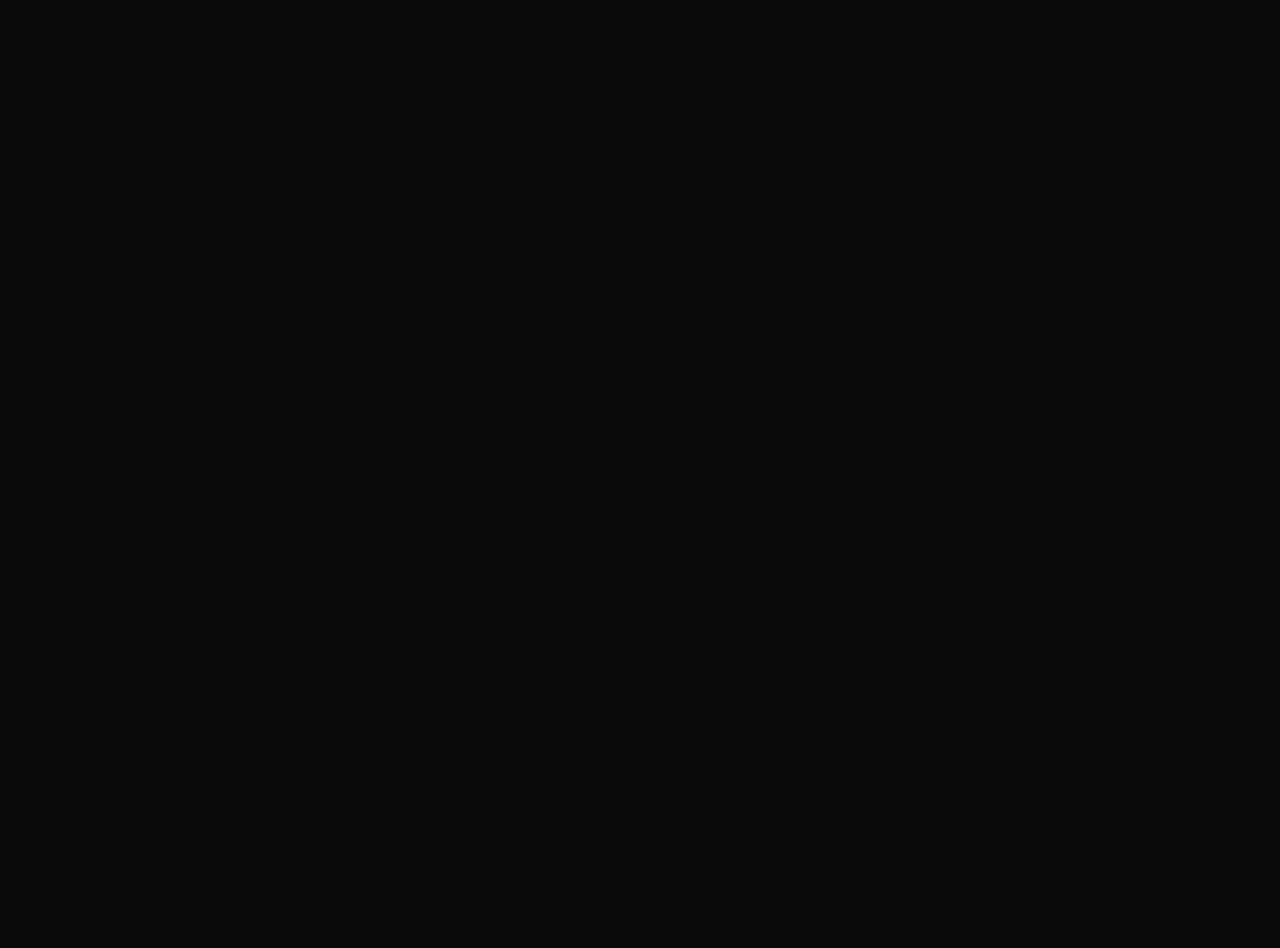
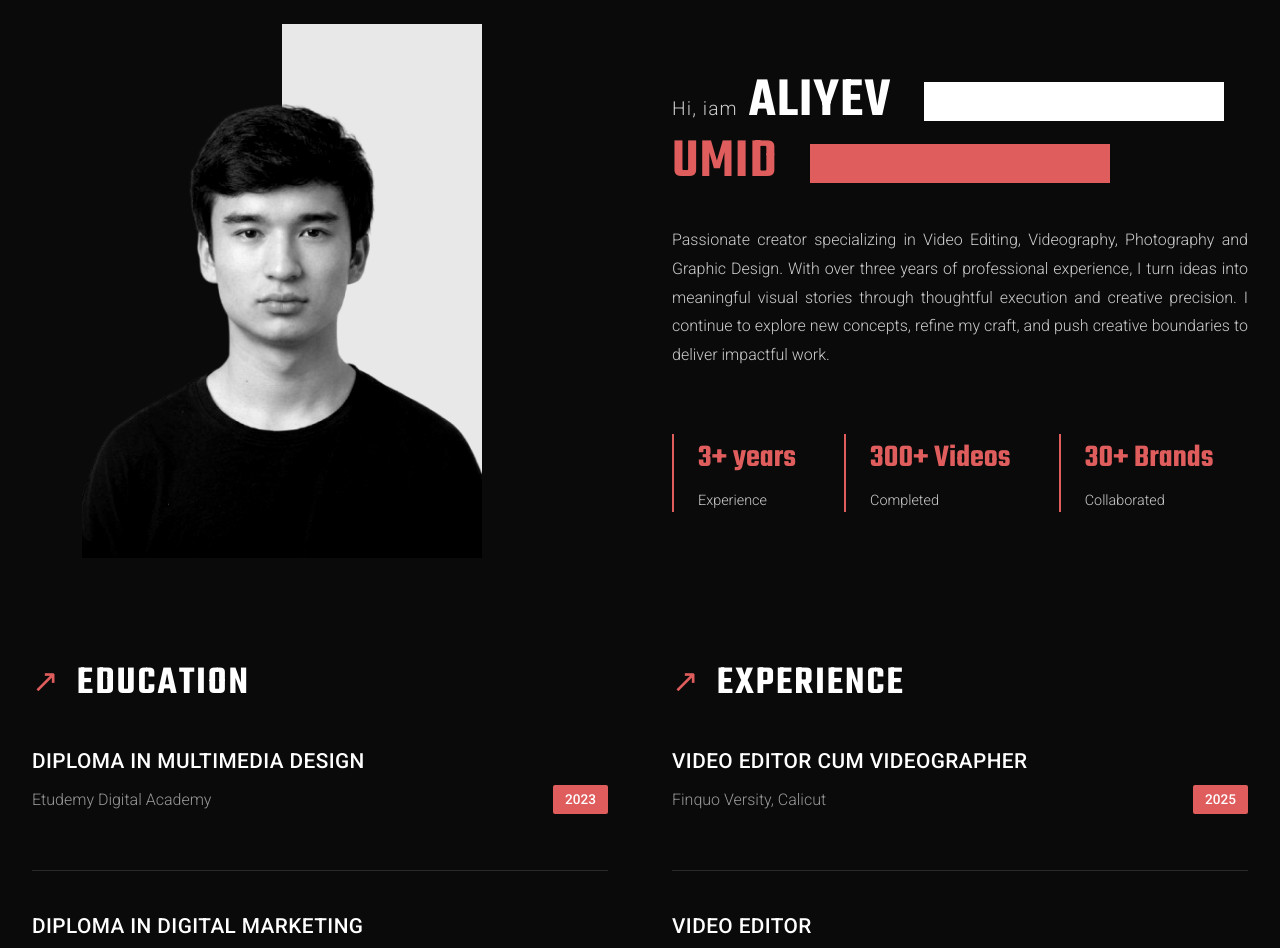
Before and after one commit to alievbaxtiyor/umidshots-ui, a React (Vite) app: page / in a window 1280 px wide. Shown: the part 840-1788 px from the top of the page. Before the commit the page ends 800 px from the top, so only its background shows below. Built offline with nearby package versions, Linux system fonts and the light colour scheme.

Commit message:
Add AboutSection component and styles; refactor HeroSection layout for improved design

```diff
--- a/src/App.jsx
+++ b/src/App.jsx
@@ -1,10 +1,12 @@
 import './App.css'
 import { HeroSection } from './components/HeroSectionNew'
+import { AboutSection } from './components/AboutSectionFinal'
 
 function App() {
   return (
     <div className="portfolio-app">
       <HeroSection />
+      <AboutSection />
     </div>
   )
 }
--- /dev/null
+++ b/src/components/AboutSection.css
@@ -0,0 +1,295 @@
+/* About Section */
+.about-section {
+  min-height: 100vh;
+  background-color: #0a0a0a;
+  color: #ffffff;
+  padding: 4rem 2rem;
+  position: relative;
+  overflow: hidden;
+}
+
+.about-container {
+  max-width: 1400px;
+  margin: 0 auto;
+  position: relative;
+  z-index: 2;
+}
+
+/* Top Section - Profile and Intro */
+.about-top {
+  display: grid;
+  grid-template-columns: 1fr 1fr;
+  gap: 4rem;
+  margin-bottom: 6rem;
+  align-items: center;
+}
+
+/* Profile Image */
+.about-image-wrapper {
+  position: relative;
+  width: 100%;
+  max-width: 500px;
+  display: flex;
+  align-items: center;
+  justify-content: center;
+}
+
+.about-image-wrapper::before {
+  content: '';
+  position: absolute;
+  top: 0;
+  left: 0;
+  right: 0;
+  bottom: 0;
+  background: linear-gradient(to right,
+    #0a0a0a 0%,
+    #0a0a0a 50%,
+    #e8e8e8 50%,
+    #e8e8e8 90%,
+    transparent 90%
+  );
+  z-index: -1;
+}
+
+.about-image {
+  width: 80%;
+  height: auto;
+  filter: grayscale(100%) contrast(1.2);
+  display: block;
+  position: relative;
+  z-index: 2;
+}
+
+/* Accent Box - Half coral, half white */
+.about-accent-box {
+  position: absolute;
+  top: -30px;
+  left: -30px;
+  width: 200px;
+  height: 200px;
+  background: linear-gradient(to right, #E05D5D 50%, #ffffff 50%);
+  z-index: -1;
+}
+
+/* Intro Text */
+.about-intro {
+  display: flex;
+  flex-direction: column;
+  gap: 2rem;
+}
+
+.about-name {
+  font-family: 'Teko', sans-serif;
+  font-size: 3.5rem;
+  font-weight: 600;
+  letter-spacing: 0.02em;
+  margin: 0;
+  line-height: 1.1;
+}
+
+.about-name .about-greeting {
+  font-family: 'Roboto', sans-serif;
+  font-size: 1.2rem;
+  font-weight: 300;
+  color: #cccccc;
+}
+
+.about-name .highlight {
+  color: #E05D5D;
+  position: relative;
+  display: inline-block;
+  padding-right: 1rem;
+}
+
+.about-name .name-with-line {
+  position: relative;
+  display: inline-block;
+  padding-right: 1rem;
+}
+
+.about-name .name-with-line::after {
+  content: '';
+  position: absolute;
+  left: calc(100% + 1rem);
+  top: 0.2em;
+  bottom: 0.2em;
+  width: 300px;
+  background-color: #ffffff;
+}
+
+.about-name .highlight::after {
+  content: '';
+  position: absolute;
+  left: calc(100% + 1rem);
+  top: 0.2em;
+  bottom: 0.2em;
+  width: 300px;
+  background-color: #E05D5D;
+}
+
+.about-accent-line {
+  width: 120px;
+  height: 4px;
+  background-color: #E05D5D;
+  margin: 0;
+}
+
+.about-description {
+  font-family: 'Roboto', sans-serif;
+  font-size: 1rem;
+  line-height: 1.8;
+  color: #cccccc;
+  font-weight: 300;
+  margin: 0;
+  text-align: justify;
+}
+
+/* Stats */
+.about-stats {
+  display: flex;
+  gap: 3rem;
+  margin-top: 2rem;
+}
+
+.stat-item {
+  display: flex;
+  flex-direction: column;
+  gap: 0.5rem;
+  padding-left: 1.5rem;
+  border-left: 2px solid #E05D5D;
+}
+
+.stat-number {
+  font-family: 'Teko', sans-serif;
+  font-size: 2rem;
+  font-weight: 600;
+  color: #E05D5D;
+  margin: 0;
+}
+
+.stat-label {
+  font-family: 'Roboto', sans-serif;
+  font-size: 0.9rem;
+  color: #cccccc;
+  font-weight: 300;
+  margin: 0;
+}
+
+/* Bottom Section - Education & Experience */
+.about-bottom {
+  display: grid;
+  grid-template-columns: 1fr 1fr;
+  gap: 4rem;
+}
+
+.about-column h2 {
+  font-family: 'Teko', sans-serif;
+  font-size: 2.5rem;
+  font-weight: 600;
+  letter-spacing: 0.05em;
+  margin: 0 0 2rem 0;
+  display: flex;
+  align-items: center;
+  gap: 1rem;
+}
+
+.about-column h2::before {
+  content: '↗';
+  color: #E05D5D;
+  font-size: 2rem;
+}
+
+/* Timeline Items */
+.timeline-item {
+  margin-bottom: 2.5rem;
+  padding-bottom: 2.5rem;
+  border-bottom: 1px solid #2a2a2a;
+}
+
+.timeline-item:last-child {
+  border-bottom: none;
+  padding-bottom: 0;
+  margin-bottom: 0;
+}
+
+.timeline-title {
+  font-family: 'Roboto', sans-serif;
+  font-size: 1.3rem;
+  font-weight: 500;
+  color: #ffffff;
+  margin: 0 0 0.5rem 0;
+  text-transform: uppercase;
+  letter-spacing: 0.02em;
+}
+
+.timeline-subtitle {
+  font-family: 'Roboto', sans-serif;
+  font-size: 1rem;
+  font-weight: 300;
+  color: #999999;
+  margin: 0 0 1rem 0;
+  display: flex;
+  justify-content: space-between;
+  align-items: center;
+}
+
+.timeline-year {
+  background-color: #E05D5D;
+  color: #ffffff;
+  padding: 0.25rem 0.75rem;
+  font-size: 0.85rem;
+  font-weight: 500;
+  border-radius: 2px;
+}
+
+/* Responsive */
+@media (max-width: 1024px) {
+  .about-top {
+    gap: 3rem;
+  }
+
+  .about-bottom {
+    gap: 3rem;
+  }
+}
+
+@media (max-width: 768px) {
+  .about-section {
+    padding: 3rem 1.5rem;
+  }
+
+  .about-top {
+    grid-template-columns: 1fr;
+    gap: 2rem;
+    margin-bottom: 4rem;
+  }
+
+  .about-image-wrapper {
+    max-width: 400px;
+    margin: 0 auto;
+  }
+
+  .about-name {
+    font-size: 2.5rem;
+  }
+
+  .about-stats {
+    flex-direction: column;
+    gap: 1.5rem;
+  }
+
+  .about-bottom {
+    grid-template-columns: 1fr;
+    gap: 3rem;
+  }
+
+  .about-column h2 {
+    font-size: 2rem;
+  }
+
+  .timeline-subtitle {
+    flex-direction: column;
+    align-items: flex-start;
+    gap: 0.5rem;
+  }
+}
--- /dev/null
+++ b/src/components/AboutSectionFinal.jsx
@@ -0,0 +1,116 @@
+import React from 'react';
+import './AboutSection.css';
+import aboutImage from '../assets/images/hero-removebg-preview_cleanup.png';
+
+export function AboutSection() {
+  return (
+    <section className="about-section">
+      <div className="about-container">
+        {/* Top Section - Profile and Intro */}
+        <div className="about-top">
+          {/* Profile Image */}
+          <div className="about-image-wrapper">
+            <img
+              src={aboutImage}
+              alt="Umidshots - Video Editor"
+              className="about-image"
+            />
+          </div>
+
+          {/* Intro Text */}
+          <div className="about-intro">
+            <h1 className="about-name">
+              <span className="about-greeting">Hi, iam</span> <span className="name-with-line">ALIYEV</span><br />
+              <span className="highlight">UMID</span>
+            </h1>
+
+            <p className="about-description">
+              Passionate creator specializing in Video Editing, Videography,
+              Photography and Graphic Design. With over three years of professional
+              experience, I turn ideas into meaningful visual stories through thoughtful
+              execution and creative precision. I continue to explore new concepts,
+              refine my craft, and push creative boundaries to deliver impactful work.
+            </p>
+
+            {/* Stats */}
+            <div className="about-stats">
+              <div className="stat-item">
+                <h3 className="stat-number">3+ years</h3>
+                <p className="stat-label">Experience</p>
+              </div>
+              <div className="stat-item">
+                <h3 className="stat-number">300+ Videos</h3>
+                <p className="stat-label">Completed</p>
+              </div>
+              <div className="stat-item">
+                <h3 className="stat-number">30+ Brands</h3>
+                <p className="stat-label">Collaborated</p>
+              </div>
+            </div>
+          </div>
+        </div>
+
+        {/* Bottom Section - Education & Experience */}
+        <div className="about-bottom">
+          {/* Education */}
+          <div className="about-column">
+            <h2>EDUCATION</h2>
+
+            <div className="timeline-item">
+              <h3 className="timeline-title">DIPLOMA IN MULTIMEDIA DESIGN</h3>
+              <div className="timeline-subtitle">
+                <span>Etudemy Digital Academy</span>
+                <span className="timeline-year">2023</span>
+              </div>
+            </div>
+
+            <div className="timeline-item">
+              <h3 className="timeline-title">DIPLOMA IN DIGITAL MARKETING</h3>
+              <div className="timeline-subtitle">
+                <span>Etudemy Digital Academy</span>
+                <span className="timeline-year">2023</span>
+              </div>
+            </div>
+
+            <div className="timeline-item">
+              <h3 className="timeline-title">HIGHER SECONDARY EDUCATION</h3>
+              <div className="timeline-subtitle">
+                <span>HSE Board of Examination</span>
+                <span className="timeline-year">2022</span>
+              </div>
+            </div>
+          </div>
+
+          {/* Experience */}
+          <div className="about-column">
+            <h2>EXPERIENCE</h2>
+
+            <div className="timeline-item">
+              <h3 className="timeline-title">VIDEO EDITOR CUM VIDEOGRAPHER</h3>
+              <div className="timeline-subtitle">
+                <span>Finquo Versity, Calicut</span>
+                <span className="timeline-year">2025</span>
+              </div>
+            </div>
+
+            <div className="timeline-item">
+              <h3 className="timeline-title">VIDEO EDITOR</h3>
+              <div className="timeline-subtitle">
+                <span>Brand Packt, Ernakulam</span>
+                <span className="timeline-year">2024</span>
+              </div>
+            </div>
+
+            <div className="timeline-item">
+              <h3 className="timeline-title">VIDEO EDITOR & SMM</h3>
+              <div className="timeline-subtitle">
+                <span>Trend Factory, Perintalmanna</span>
+                <span className="timeline-year">2023</span>
+              </div>
+            </div>
+          </div>
+        </div>
+      </div>
+    </section>
+  );
+}
--- a/src/components/HeroSectionNew.jsx
+++ b/src/components/HeroSectionNew.jsx
@@ -5,12 +5,12 @@
 export function HeroSection() {
   return (
     <section className="hero-section-white">
+      {/* Logo - Fixed at top */}
+      <div className="hero-logo">
+        UMIDSHOTS
+      </div>
+
       <div className="hero-container-white">
-        {/* Logo (visible only on mobile) */}
-        <div className="hero-logo">
-          UMIDSHOTS
-        </div>
-
         {/* Main Content with Large Text */}
         <div className="hero-main-content">
           {/* Large PORTFOLIO Text with Gradient */}
--- a/src/components/HeroStyles.css
+++ b/src/components/HeroStyles.css
@@ -93,7 +93,7 @@
 
 /* Logo */
 .hero-logo {
-  position: fixed;
+  position: absolute;
   top: 5%;
   left: 50%;
   transform: translateX(-50%);
@@ -203,8 +203,8 @@
 /* Bottom Role Text */
 .hero-bottom-role {
   position: absolute;
-  bottom: 1.5%;
-  left: 1.5%;
+  bottom: 3%;
+  left: 3%;
   display: flex;
   align-items: flex-start;
   gap: 0.75rem;
```
Also changed, not shown: .claude/settings.local.json.
